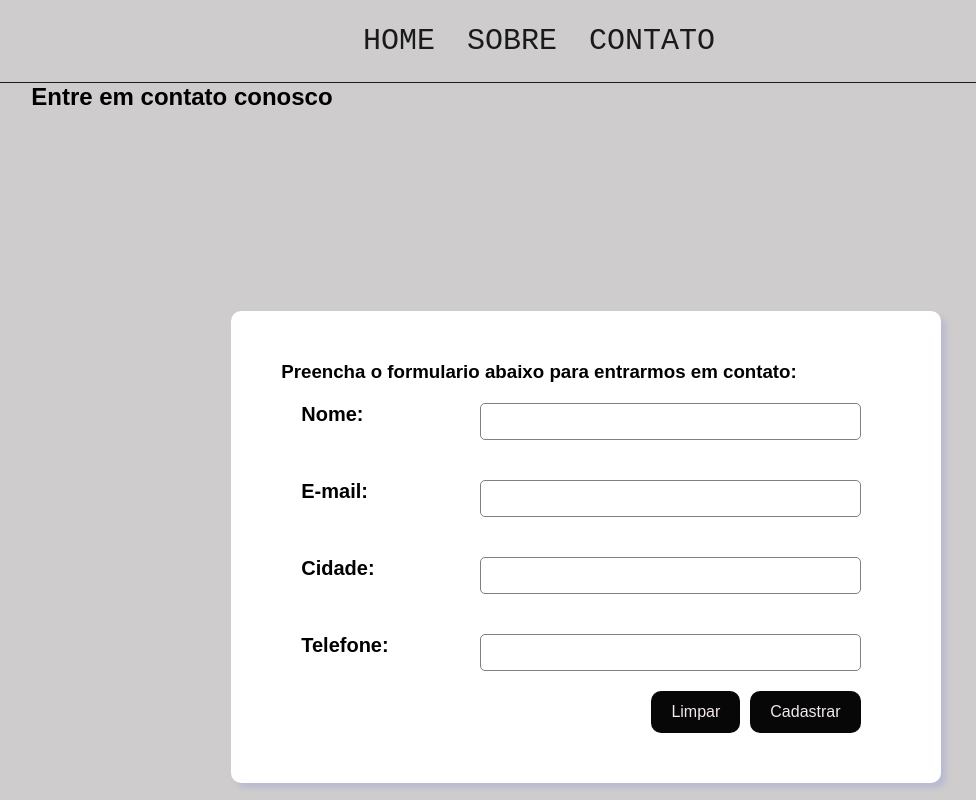
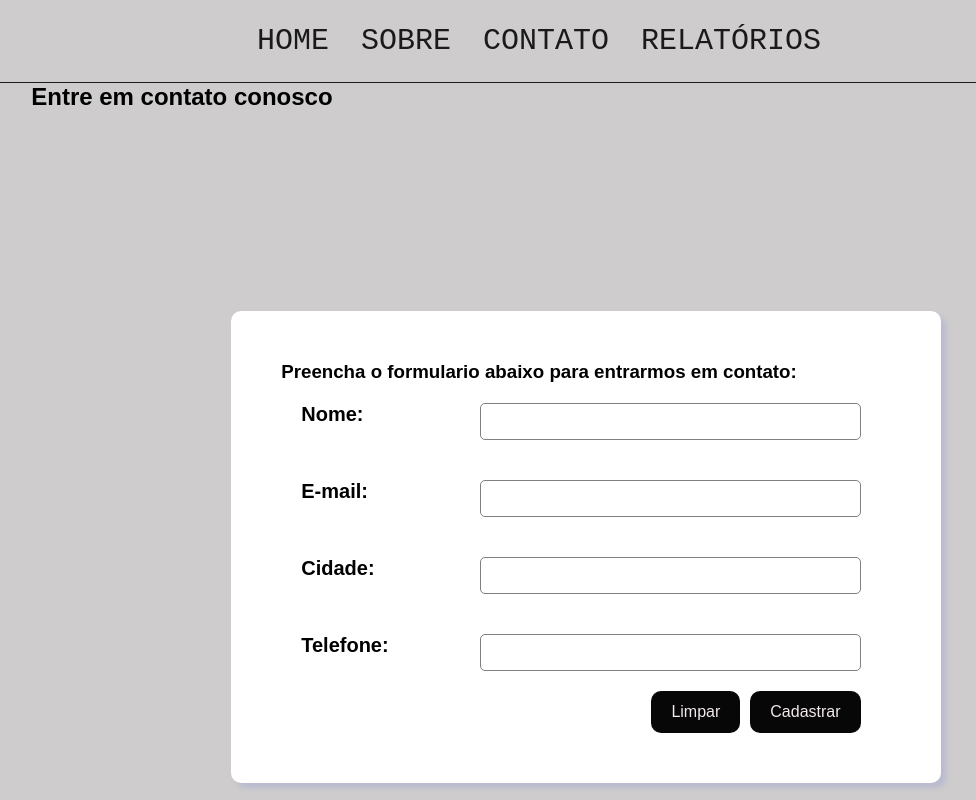
Before and after one commit to JanerioGu/TrabalhoHTML, a plain HTML site: page contact.html in a window 1280 px wide. Shown: the top 800 px of the page, without its empty margins (101-1077 px from the left). Drawn offline with Linux system fonts and the light colour scheme.

Commit message:
Update contact.html
inserção do link para a página de relatórios.

```diff
--- a/contact.html
+++ b/contact.html
@@ -15,6 +15,8 @@
           <a class="menu-pagina" href="sobre.html">SOBRE</a>
 
           <a class="menu-pagina" href="contact.html">CONTATO</a>
+
+          <a class="menu-pagina" href="relatorio.html">RELATÓRIOS</a>
     </nav>
   </header>
 
```
